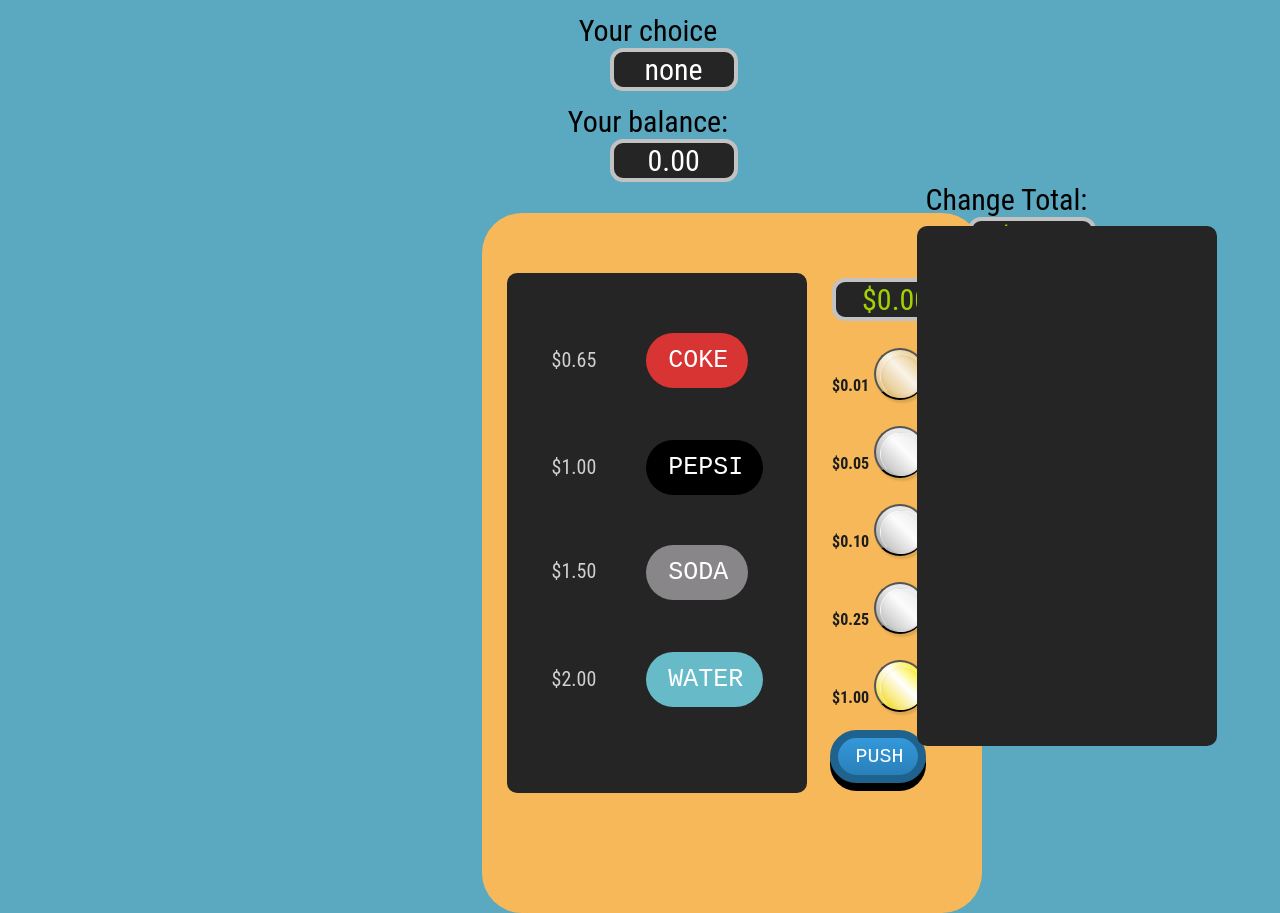
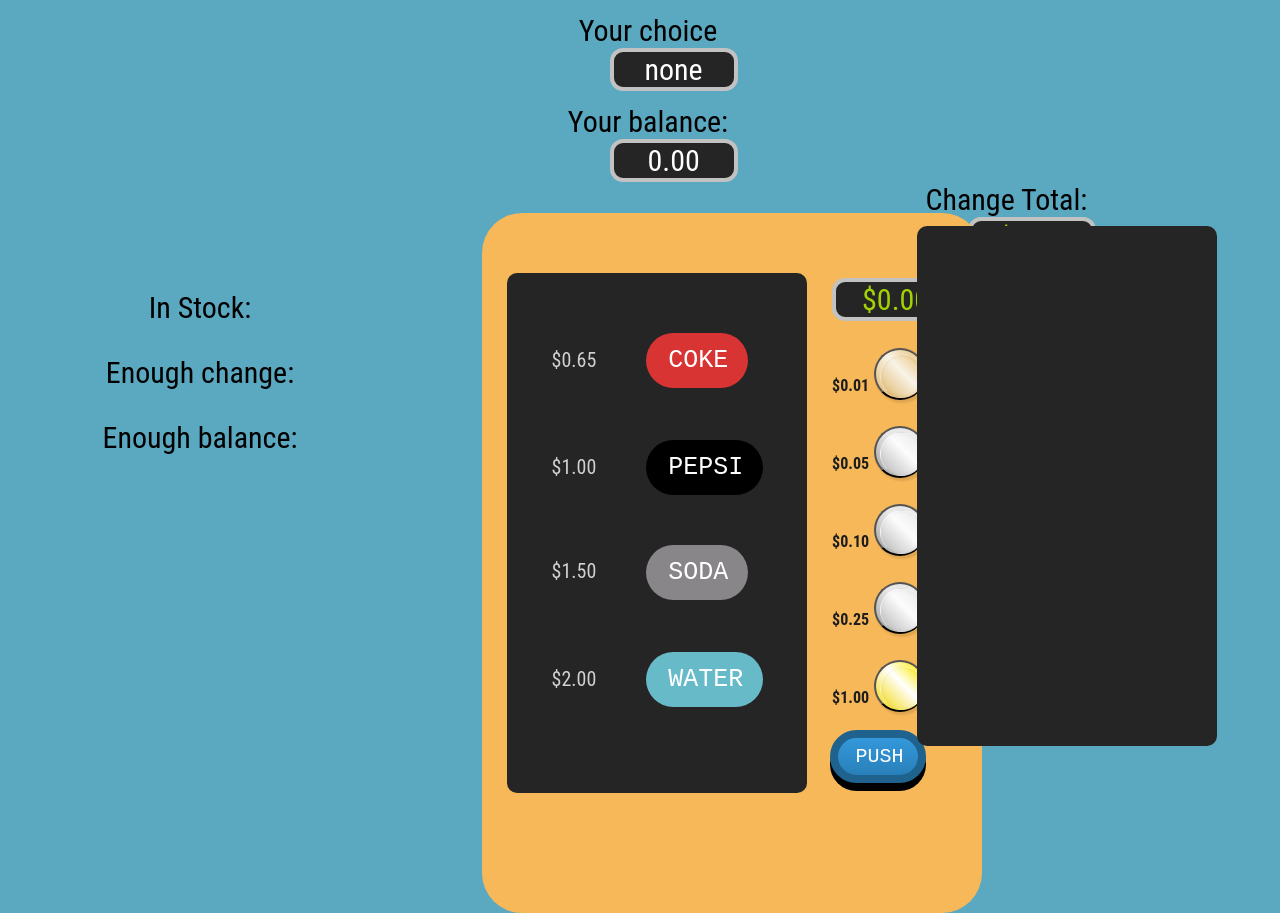
Before and after one commit to HuascarMC/vending-machine, a React (Create React App) app: page / in a window 1280 px wide. Built offline with nearby package versions, Linux system fonts and the light colour scheme.

Commit message:
transaction state succesfully render

```diff
--- a/src/Containers/BucketContainer/BucketContainer.js
+++ b/src/Containers/BucketContainer/BucketContainer.js
@@ -1,4 +1,5 @@
 import React from 'react';
+
 
 class BucketContainer extends React.Component {
 
@@ -32,6 +33,7 @@ class BucketContainer extends React.Component {
  render() {
   var result = this.generateChange()
    // var result = this.generateChange()
+   console.log(this.props.state.stockInventoryState);
   return(
   <div>
     <p className="title-total-change">Change Total: </p>
@@ -41,6 +43,11 @@ class BucketContainer extends React.Component {
   <div className="bucket">
     { result }
  </div>
+<div>
+  <p className="state-title">In Stock: {JSON.stringify(this.props.state.stockInventoryState) } </p>
+  <p className="state-title">Enough change: {JSON.stringify(this.props.state.coinInventoryState) } </p>
+  <p className="state-title">Enough balance: {JSON.stringify(this.props.state.balanceState) } </p>
+</div>
 </div>
    );
   }
--- a/src/index.css
+++ b/src/index.css
@@ -82,6 +82,11 @@ button {
    border: solid #c2c2c2 4px;
    margin-top: 0;
    font-size: 30px;
+}
+
+.state-title {
+  font-size: 30px;
+  margin-right: 70%;
 }
 
 .title {
```
